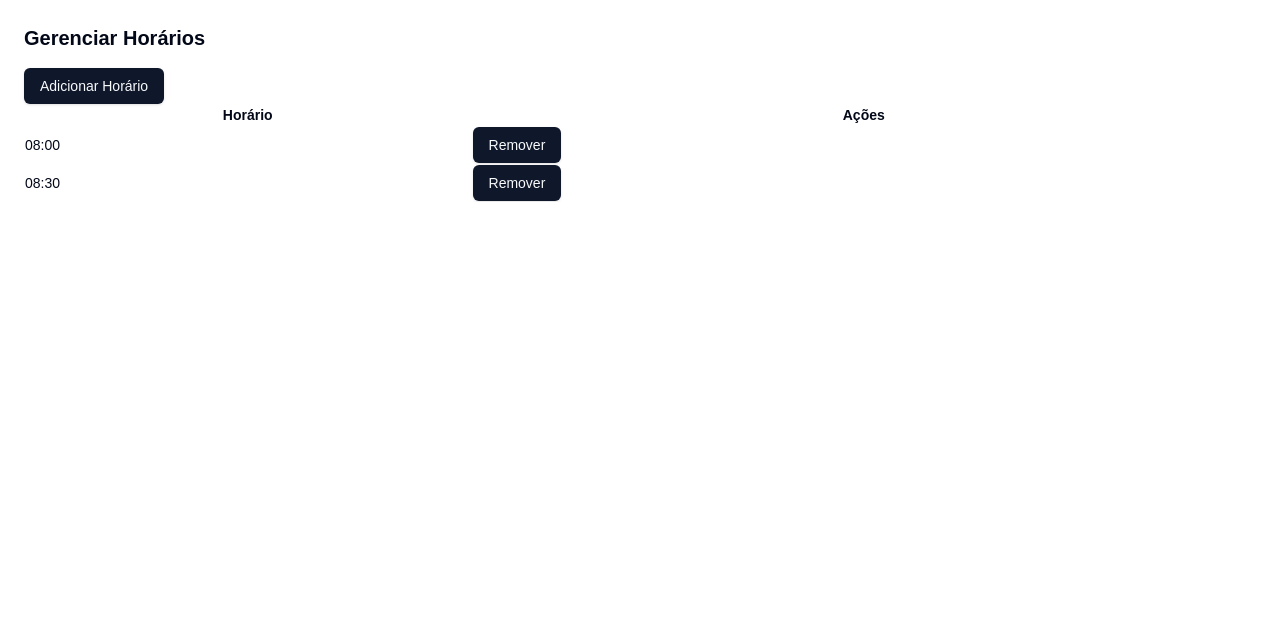
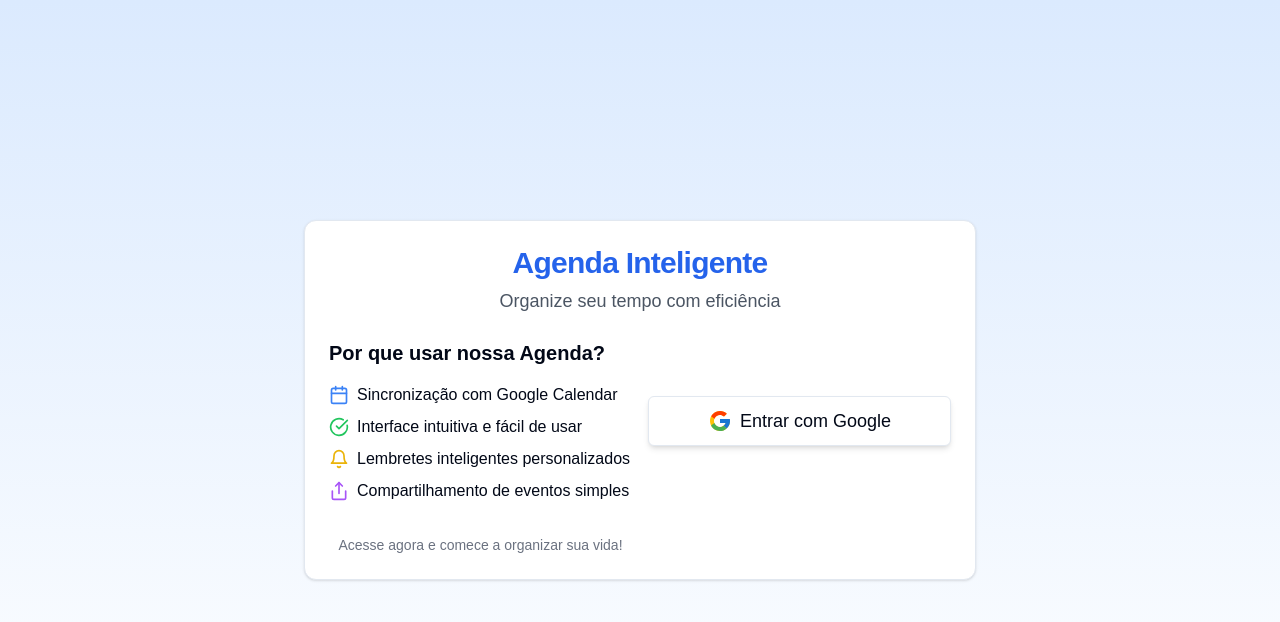
Before and after one commit to mynute-app/mynute-next, a Next.js app: page /auth in a window 1280 px wide. Shown: the top 622 px of the page. Built offline with nearby package versions, Linux system fonts and the light colour scheme.

Commit message:
feature: criado o sistema de login com google

```diff
--- /dev/null
+++ b/auth.ts
@@ -0,0 +1,11 @@
+import NextAuth from "next-auth";
+import Google from "next-auth/providers/google";
+
+export const { handlers, signIn, signOut, auth } = NextAuth({
+  providers: [Google],
+  callbacks: {
+    authorized: async ({ auth }) => {
+      return !!auth;
+    },
+  },
+});
--- a/package.json
+++ b/package.json
@@ -27,7 +27,7 @@
     "json-server": "^1.0.0-beta.3",
     "lucide-react": "^0.446.0",
     "next": "14.2.13",
-    "next-auth": "^4.24.8",
+    "next-auth": "^5.0.0-beta.25",
     "prisma": "^5.20.0",
     "react": "^18",
     "react-dom": "^18",
--- a/src/app/(home)/page.tsx
+++ b/src/app/(home)/page.tsx
@@ -1,4 +1,5 @@
 import Wizard from "@/components/custom/Wizard";
+import { Button } from "@/components/ui/button";
 
 export default function Page() {
   return (
--- /dev/null
+++ b/src/app/api/admin/route.ts
@@ -0,0 +1,7 @@
+import { NextResponse } from "next/server";
+import { auth } from "../../../../auth";
+
+export const GET = auth(function GET(req) {
+  if (req.auth) return NextResponse.json(req.auth);
+  return NextResponse.json({ message: "Not authenticated" }, { status: 401 });
+});
--- /dev/null
+++ b/src/app/api/auth/[...nextauth]/route.ts
@@ -0,0 +1,3 @@
+import { handlers } from "../../../../../auth";
+
+export const { GET, POST } = handlers;
--- a/src/app/auth/page.tsx
+++ b/src/app/auth/page.tsx
@@ -1,6 +1,3 @@
-"use client";
-
-import { signIn } from "next-auth/react";
 import { Button } from "@/components/ui/button";
 import {
   Card,
@@ -16,66 +13,68 @@ import {
   BellIcon,
   ShareIcon,
 } from "lucide-react";
-import AdminPage from "@/components/dashboard/Date-Time";
+import { signIn } from "../../../auth";
 
 export default function LoginPage() {
-  const handleGoogleLogin = () => {
-    signIn("google", { callbackUrl: "/agenda" });
-  };
+  return (
+    <div className="min-h-screen bg-gradient-to-b from-blue-100 to-white flex items-center justify-center p-4">
+      <Card className="w-full max-w-2xl">
+        <CardHeader className="text-center">
+          <CardTitle className="text-3xl font-bold text-blue-600">
+            Agenda Inteligente
+          </CardTitle>
+          <CardDescription className="text-lg text-gray-600">
+            Organize seu tempo com eficiência
+          </CardDescription>
+        </CardHeader>
+        <CardContent className="grid gap-6">
+          <div className="grid grid-cols-1 md:grid-cols-2 gap-4">
+            <div className="space-y-4">
+              <h2 className="text-xl font-semibold">
+                Por que usar nossa Agenda?
+              </h2>
+              <ul className="space-y-2">
+                <li className="flex items-center">
+                  <CalendarIcon className="h-5 w-5 text-blue-500 mr-2" />
+                  <span>Sincronização com Google Calendar</span>
+                </li>
+                <li className="flex items-center">
+                  <CheckCircleIcon className="h-5 w-5 text-green-500 mr-2" />
+                  <span>Interface intuitiva e fácil de usar</span>
+                </li>
+                <li className="flex items-center">
+                  <BellIcon className="h-5 w-5 text-yellow-500 mr-2" />
+                  <span>Lembretes inteligentes personalizados</span>
+                </li>
+                <li className="flex items-center">
+                  <ShareIcon className="h-5 w-5 text-purple-500 mr-2" />
+                  <span>Compartilhamento de eventos simples</span>
+                </li>
+              </ul>
+            </div>
+            <form
+              action={async () => {
+                "use server";
+                 await signIn("google", { redirectTo: "/" });
+              }}
+              className="flex flex-col justify-center"
+            >
+              <Button
+                variant="outline"
+                type="submit"
+                className="w-full py-6 text-lg shadow-md hover:shadow-lg transition-shadow"
+              >
+                <FcGoogle className="mr-2 h-6 w-6" />
+                Entrar com Google
+              </Button>
+            </form>
+            <p className="text-sm text-gray-500 mt-4 text-center">
+              Acesse agora e comece a organizar sua vida!
+            </p>
+          </div>
+        </CardContent>
 
-  return (
-    // <div className="min-h-screen bg-gradient-to-b from-blue-100 to-white flex items-center justify-center p-4">
-    //   <Card className="w-full max-w-2xl">
-    //     <CardHeader className="text-center">
-    //       <CardTitle className="text-3xl font-bold text-blue-600">
-    //         Agenda Inteligente
-    //       </CardTitle>
-    //       <CardDescription className="text-lg text-gray-600">
-    //         Organize seu tempo com eficiência
-    //       </CardDescription>
-    //     </CardHeader>
-    //     <CardContent className="grid gap-6">
-    //       <div className="grid grid-cols-1 md:grid-cols-2 gap-4">
-    //         <div className="space-y-4">
-    //           <h2 className="text-xl font-semibold">
-    //             Por que usar nossa Agenda?
-    //           </h2>
-    //           <ul className="space-y-2">
-    //             <li className="flex items-center">
-    //               <CalendarIcon className="h-5 w-5 text-blue-500 mr-2" />
-    //               <span>Sincronização com Google Calendar</span>
-    //             </li>
-    //             <li className="flex items-center">
-    //               <CheckCircleIcon className="h-5 w-5 text-green-500 mr-2" />
-    //               <span>Interface intuitiva e fácil de usar</span>
-    //             </li>
-    //             <li className="flex items-center">
-    //               <BellIcon className="h-5 w-5 text-yellow-500 mr-2" />
-    //               <span>Lembretes inteligentes personalizados</span>
-    //             </li>
-    //             <li className="flex items-center">
-    //               <ShareIcon className="h-5 w-5 text-purple-500 mr-2" />
-    //               <span>Compartilhamento de eventos simples</span>
-    //             </li>
-    //           </ul>
-    //         </div>
-    //         <div className="flex flex-col justify-center">
-    //           <Button
-    //             variant="outline"
-    //             onClick={handleGoogleLogin}
-    //             className="w-full py-6 text-lg shadow-md hover:shadow-lg transition-shadow"
-    //           >
-    //             <FcGoogle className="mr-2 h-6 w-6" />
-    //             Entrar com Google
-    //           </Button>
-    //           <p className="text-sm text-gray-500 mt-4 text-center">
-    //             Acesse agora e comece a organizar sua vida!
-    //           </p>
-    //         </div>
-    //       </div>
-    //     </CardContent>
-    //   </Card>
-    // </div>
-    <AdminPage />
+      </Card>
+    </div>
   );
 }
--- /dev/null
+++ b/src/app/employees/layout.tsx
@@ -0,0 +1,15 @@
+import { redirect } from "next/navigation";
+import { auth } from "../../../auth";
+
+
+export default async function RootLayout({
+  children,
+}: Readonly<{
+  children: React.ReactNode;
+}>) {
+  const session = await auth();
+  if (!session || !session.user) {
+    redirect("/auth");
+  }
+  return <div>{children}</div>;
+}
--- /dev/null
+++ b/src/app/employees/page.tsx
@@ -0,0 +1,18 @@
+
+import { auth } from "../../../auth";
+const Page = async () => {
+  const session = await auth();
+  return (
+    <div className="flex items-center justify-center h-screen overflow-hidden">
+      <div>
+        <h1>Welcome, {session?.user?.name}!</h1>
+        <img
+          src={session?.user?.image ?? "/placeholder.svg"}
+          alt="User Avatar"
+        />
+        <pre>{JSON.stringify(session, null, 2)}</pre>
+      </div>
+    </div>
+  );
+};
+export default Page;
--- a/src/app/layout.tsx
+++ b/src/app/layout.tsx
@@ -2,7 +2,7 @@ import type { Metadata } from "next";
 import localFont from "next/font/local";
 import "./globals.css";
 import { Toaster } from "@/components/ui/toaster";
-
+import { SessionProvider } from "next-auth/react";
 const geistSans = localFont({
   src: "./fonts/GeistVF.woff",
   variable: "--font-geist-sans",
@@ -30,7 +30,7 @@ export default function RootLayout({
         className={`${geistSans.variable} ${geistMono.variable} antialiased`}
         suppressHydrationWarning
       >
-        {children}
+        <SessionProvider>{children}</SessionProvider>
         <Toaster />
       </body>
     </html>
--- a/src/components/custom/Wizard.tsx
+++ b/src/components/custom/Wizard.tsx
@@ -2,6 +2,7 @@
 import { useEffect, useState } from "react";
 import { Button } from "@/components/ui/button";
 import Image from "next/image";
+import { signOut } from "next-auth/react";
 import { Separator } from "@/components/ui/separator";
 import { z } from "zod";
 import { useWizardStore } from "@/context/useWizardStore";
@@ -168,6 +169,7 @@ const Wizard: React.FC = () => {
 
         <div className="flex justify-between items-center">
           <CustomAlertDialog />
+          <button onClick={() => signOut()}>Sair</button>
         </div>
         <Separator className="my-4" />
 
```
Also changed, not shown: middleware.ts (added, +8 -0 lines), 1 other file (tests, documents, lock files or other folders).
